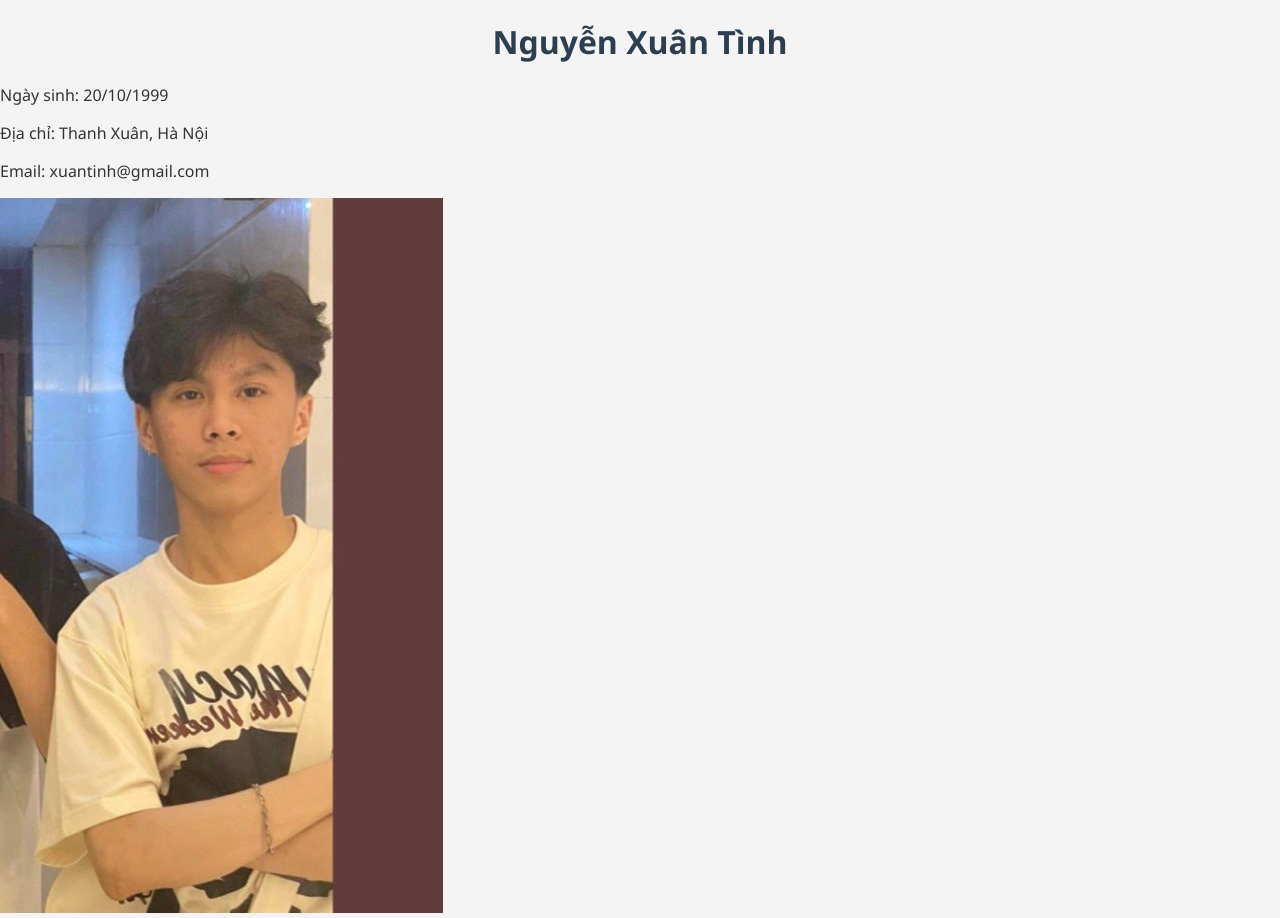
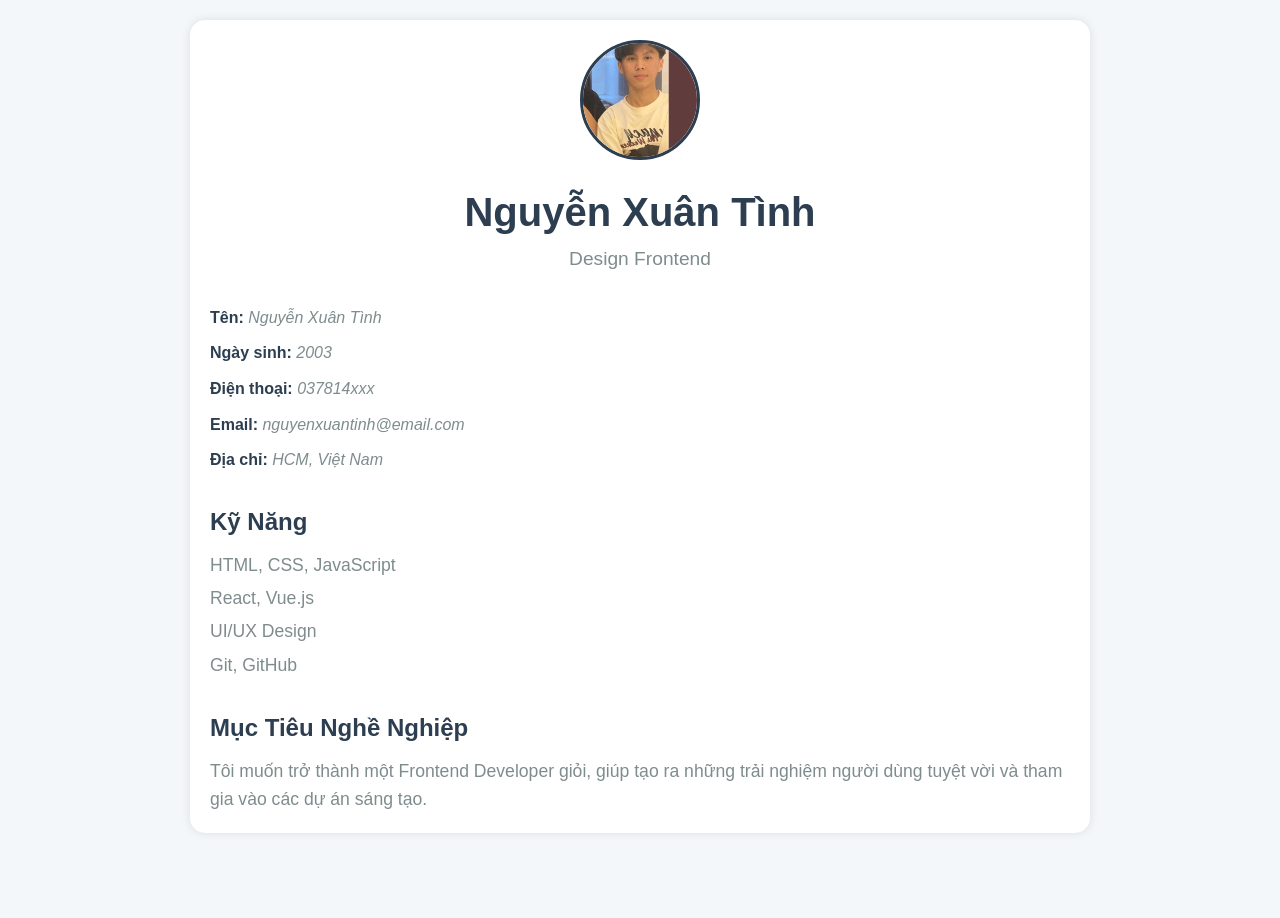
Before and after one commit to xuantinh171/nguyenxuantinh.github.io, a plain HTML site: page index.html in a window 1280 px wide. After the commit the page ends 853 px from the top, so only its background shows below. Drawn offline with Linux system fonts and the light colour scheme.

Commit message:
add my peronal website

```diff
--- a/index.html
+++ b/index.html
@@ -7,14 +7,51 @@
     <link rel="stylesheet" href="style.css">
 </head>
 <body>
-        <div class="content">
+    <div class="container">
+        <!-- Tiêu đề -->
+        <header>
+            <div class="avatar-container">
+                <img src="avatar.jpg" alt="Avatar" class="avatar">
+            </div>
             <h1>Nguyễn Xuân Tình</h1>
-            <p>Ngày sinh: 20/10/1999</p>
-            <p>Địa chỉ: Thanh Xuân, Hà Nội</p>
-            <p>Email: xuantinh@gmail.com
+            <p class="subtitle">Design Frontend</p>
+        </header>
+
+        <!-- Thông tin cá nhân -->
+        <section class="info">
+            <div class="thongtin">
+                <b>Tên:</b> <i>Nguyễn Xuân Tình</i>
+            </div>
+            <div class="thongtin">
+                <b>Ngày sinh:</b> <i>2003</i>
+            </div>
+            <div class="thongtin">
+                <b>Điện thoại:</b> <i>037814xxx</i>
+            </div>
+            <div class="thongtin">
+                <b>Email:</b> <i>nguyenxuantinh@email.com</i>
+            </div>
+            <div class="thongtin">
+                <b>Địa chỉ:</b> <i>HCM, Việt Nam</i>
+            </div>
+        </section>
+
+        <!-- Kỹ năng -->
+        <section class="skills">
+            <h2>Kỹ Năng</h2>
+            <ul>
+                <li>HTML, CSS, JavaScript</li>
+                <li>React, Vue.js</li>
+                <li>UI/UX Design</li>
+                <li>Git, GitHub</li>
+            </ul>
+        </section>
+
+        <!-- Mục tiêu nghề nghiệp -->
+        <section class="goal">
+            <h2>Mục Tiêu Nghề Nghiệp</h2>
+            <p>Tôi muốn trở thành một Frontend Developer giỏi, giúp tạo ra những trải nghiệm người dùng tuyệt vời và tham gia vào các dự án sáng tạo.</p>
+        </section>
     </div>
-        <div class="avatar">
-            <img src="1.png" alt="avatar">
-        </div>
 </body>
 </html>
--- a/style.css
+++ b/style.css
@@ -1,13 +1,111 @@
-body {
-    font-family: "Segoe UI", sans-serif;
+/* Reset lại margin và padding mặc định */
+* {
     margin: 0;
     padding: 0;
-    background-color: #f4f4f4;
-    color: #333;
+    box-sizing: border-box;
 }
 
-h1 {
+/* Đặt phông chữ cho toàn bộ trang */
+body {
+    font-family: 'Arial', sans-serif;
+    background-color: #f4f7fa;
+    color: #333;
+    line-height: 1.6;
+}
+
+/* Định dạng container chính */
+.container {
+    width: 80%;
+    max-width: 900px;
+    margin: 20px auto;
+    padding: 20px;
+    background-color: #fff;
+    box-shadow: 0 0 10px rgba(0, 0, 0, 0.1);
+    border-radius: 15px;
+}
+
+/* Tiêu đề */
+header {
     text-align: center;
+    margin-bottom: 30px;
+}
+
+header h1 {
+    font-size: 2.5rem;
+    font-weight: bold;
     color: #2c3e50;
-    margin-top: 20px;
 }
+
+header .subtitle {
+    font-size: 1.2rem;
+    color: #7f8c8d;
+}
+
+/* Avatar */
+.avatar-container {
+    display: flex;
+    justify-content: center;
+    margin-bottom: 20px;
+}
+
+.avatar {
+    width: 120px;
+    height: 120px;
+    border-radius: 50%;
+    object-fit: cover;
+    border: 3px solid #2c3e50;
+}
+
+/* Phần thông tin cá nhân */
+.info {
+    margin-bottom: 30px;
+}
+
+.thongtin {
+    font-size: 1rem;
+    margin-bottom: 10px;
+}
+
+.thongtin b {
+    color: #2c3e50;
+}
+
+.thongtin i {
+    color: #7f8c8d;
+}
+
+/* Phần kỹ năng */
+.skills {
+    margin-bottom: 30px;
+}
+
+.skills h2 {
+    font-size: 1.5rem;
+    font-weight: bold;
+    color: #2c3e50;
+    margin-bottom: 10px;
+}
+
+.skills ul {
+    list-style-type: none;
+}
+
+.skills ul li {
+    font-size: 1.1rem;
+    margin-bottom: 5px;
+    color: #7f8c8d;
+}
+
+/* Mục tiêu nghề nghiệp */
+.goal h2 {
+    font-size: 1.5rem;
+    font-weight: bold;
+    color: #2c3e50;
+    margin-bottom: 10px;
+}
+
+.goal p {
+    font-size: 1.1rem;
+    color: #7f8c8d;
+    line-height: 1.6;
+}
```
Also changed, not shown: avatar.jpg (renamed from 1.png).
